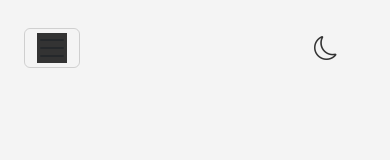
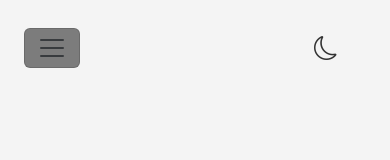
Before and after one commit to joselulg03/perfil-joseluis, a plain HTML site: page index.html in a window 390 px wide. Shown: the top 160 px of the page. Drawn offline with nearby package versions, Linux system fonts and the light colour scheme.

Commit message:
Update styles.css

```diff
--- a/css/styles.css
+++ b/css/styles.css
@@ -49,8 +49,8 @@ i, span {
   color: var(--text-color);
 }
 
-.navbar-light .navbar-toggler-icon {
-  background-color: var(--text-color);
+.navbar-light .navbar-toggler {
+  background-color: var(--secondary-color);
 }
 
 .btn-primary {
```
